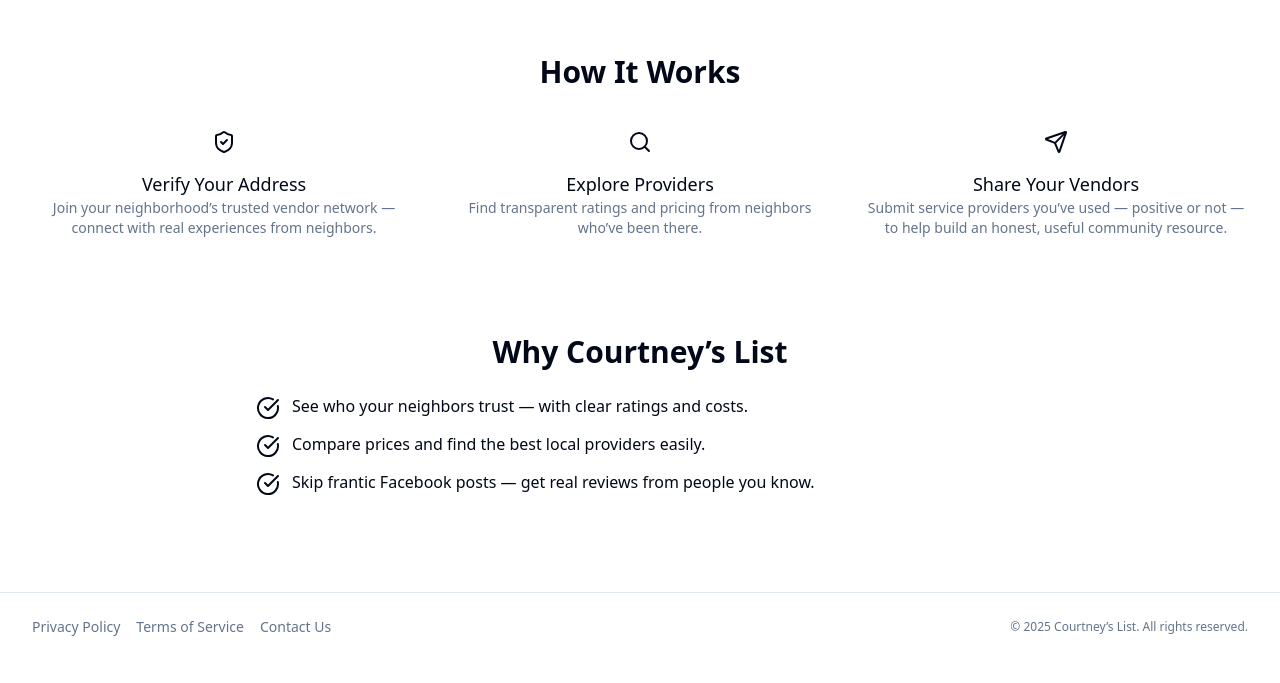
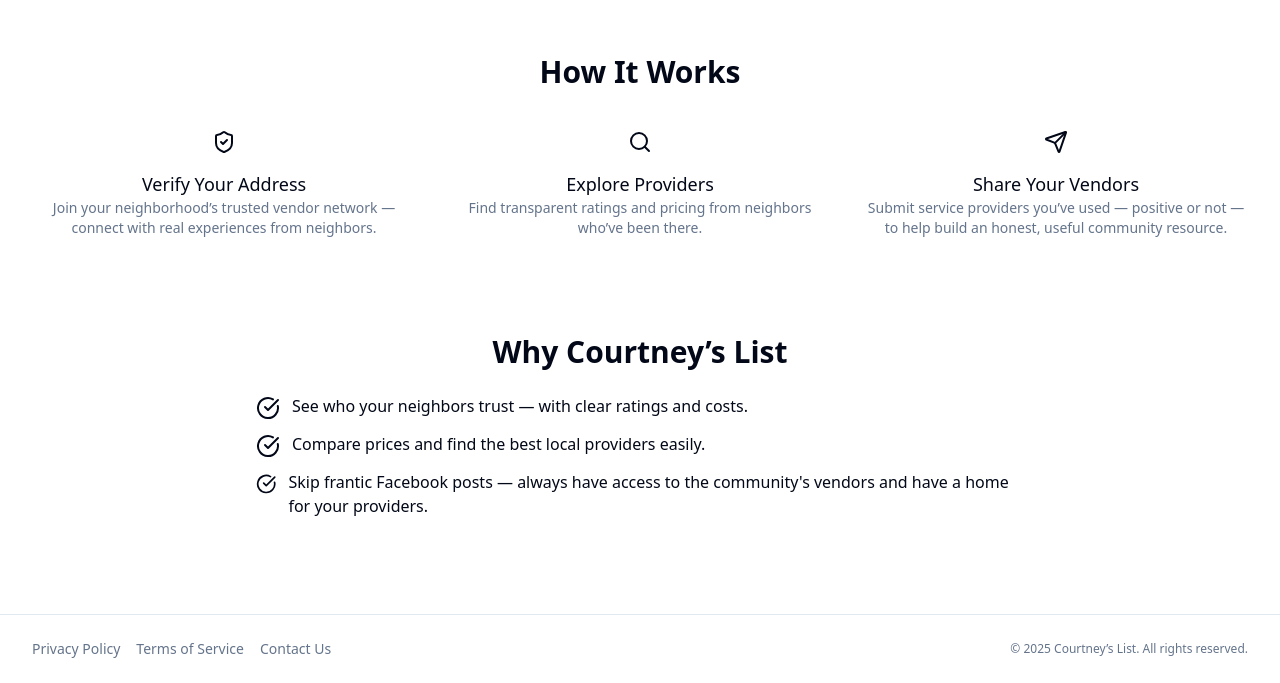
Before and after one commit to db192penny/courtneys-list-02184, a React (Vite) app: page / in a window 1280 px wide. Shown: the part 842-1525 px from the top of the page. Before the commit the page ends 1503 px from the top, so only its background shows below. Built offline with nearby package versions, Linux system fonts and the light colour scheme.

Commit message:
Refactor homepage "Why Courtney's List"
Update the third bullet point in the "Why Courtney's List" section of the homepage to reflect the new value proposition.

```diff
--- a/src/pages/Index.tsx
+++ b/src/pages/Index.tsx
@@ -127,7 +127,7 @@ const Index = () => {
         <ul className="max-w-3xl mx-auto space-y-3">
           <li className="flex items-start gap-3"><CheckCircle className="mt-0.5 text-foreground" aria-hidden="true" /><span>See who your neighbors trust — with clear ratings and costs.</span></li>
           <li className="flex items-start gap-3"><CheckCircle className="mt-0.5 text-foreground" aria-hidden="true" /><span>Compare prices and find the best local providers easily.</span></li>
-          <li className="flex items-start gap-3"><CheckCircle className="mt-0.5 text-foreground" aria-hidden="true" /><span>Skip frantic Facebook posts — get real reviews from people you know.</span></li>
+          <li className="flex items-start gap-3"><CheckCircle className="mt-0.5 text-foreground" aria-hidden="true" /><span>Skip frantic Facebook posts — always have access to the community's vendors and have a home for your providers.</span></li>
         </ul>
       </section>
 
```
